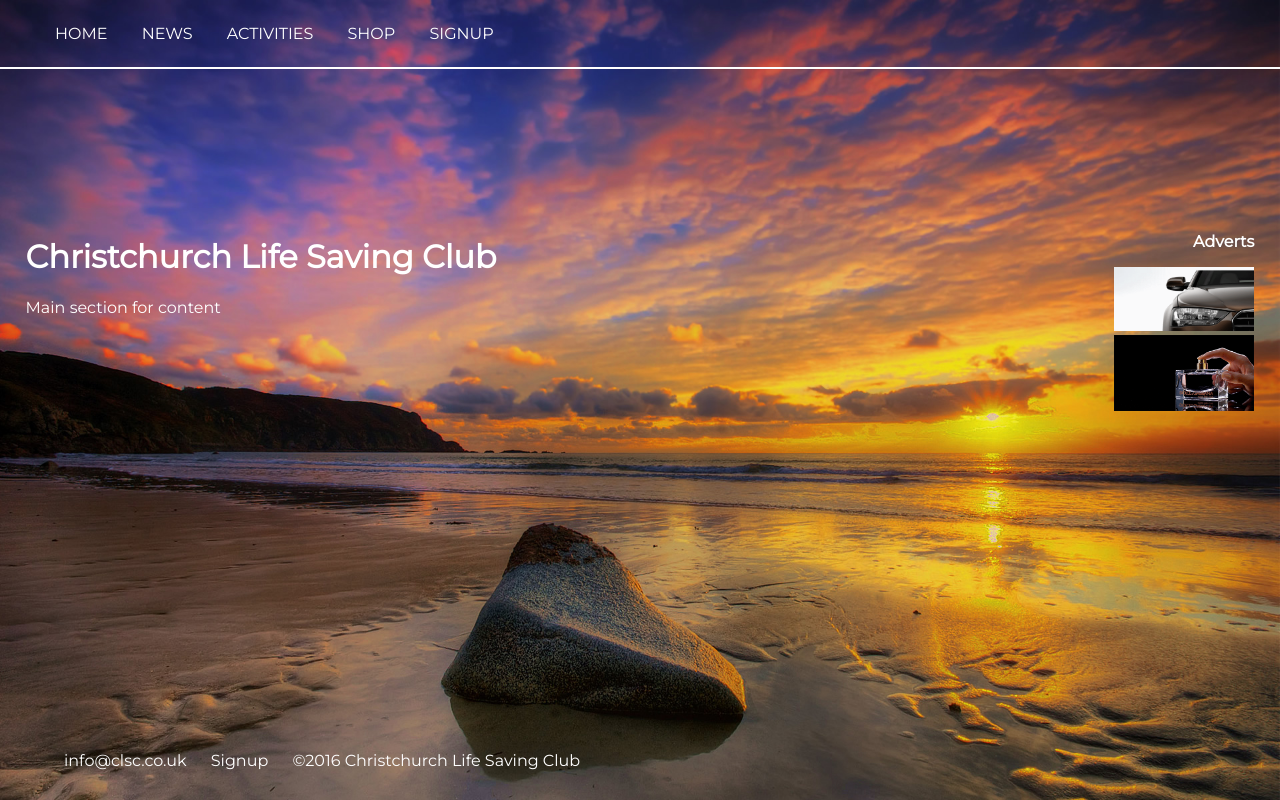
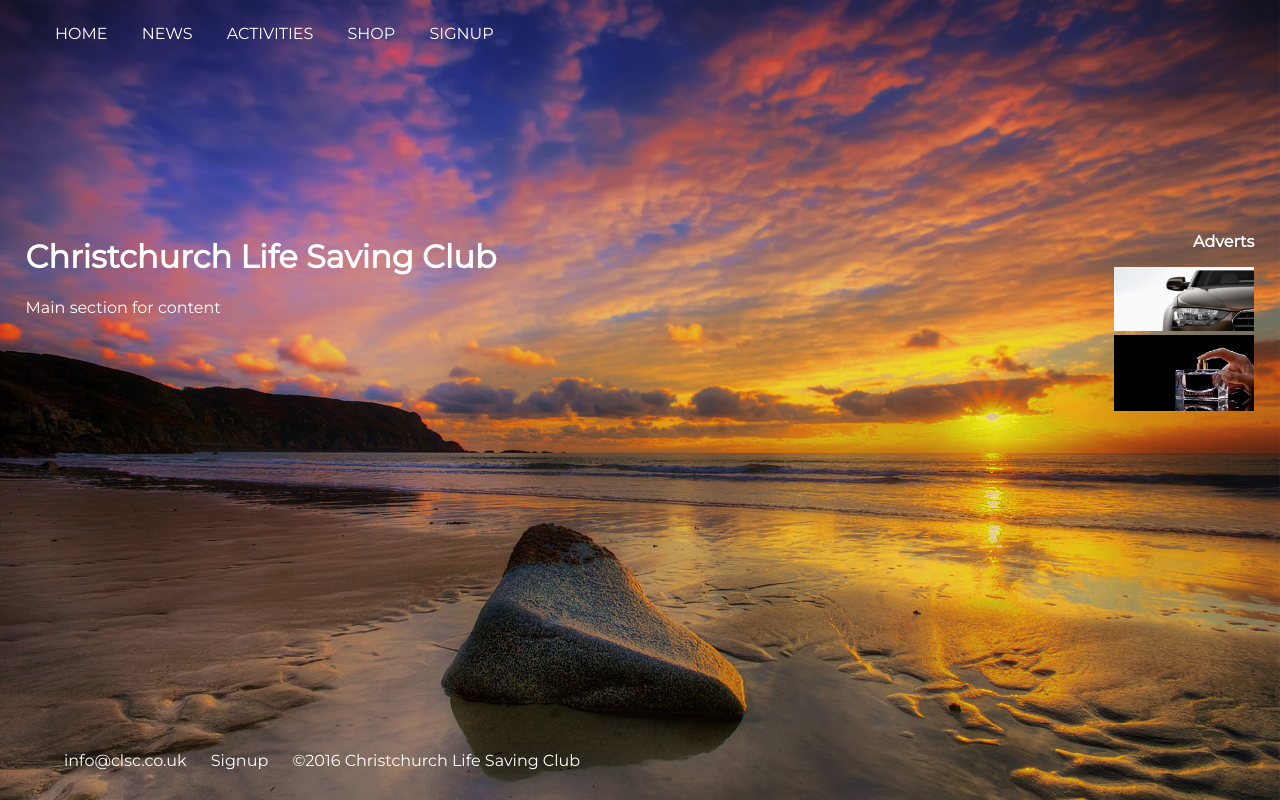
Before and after one commit to EduQubed/ChristchurchLSC, a plain HTML site: page index.html in a window 1280 px wide. Drawn offline with Linux system fonts and the light colour scheme.

Commit message:
Update club_styles.css

```diff
--- a/css/club_styles.css
+++ b/css/club_styles.css
@@ -23,7 +23,6 @@ a:hover{
 }
 nav{
 	width: 100%;
-	border-bottom: 2px solid #fff;
 }
 nav ul{
 	width: auto;
```
